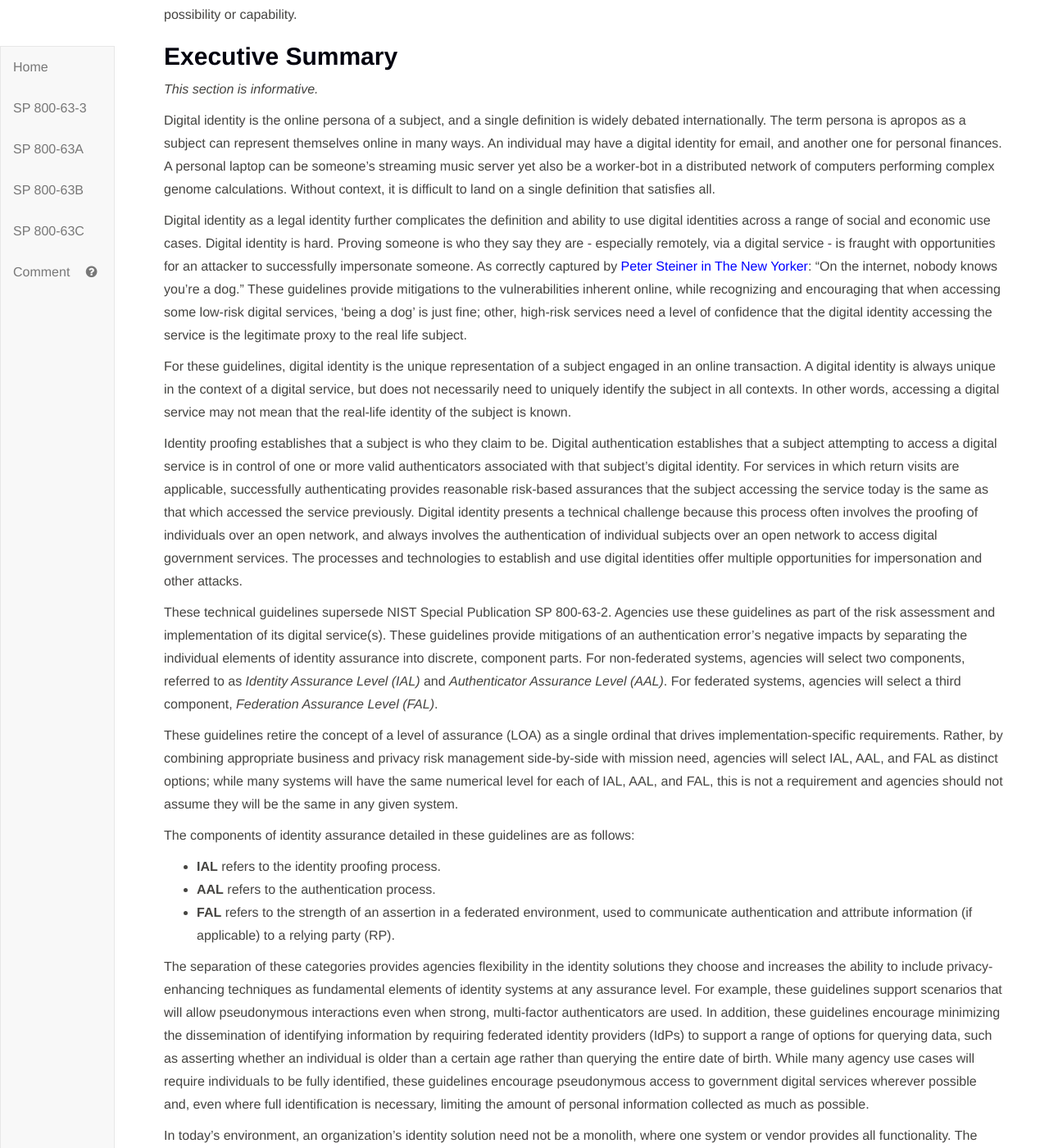
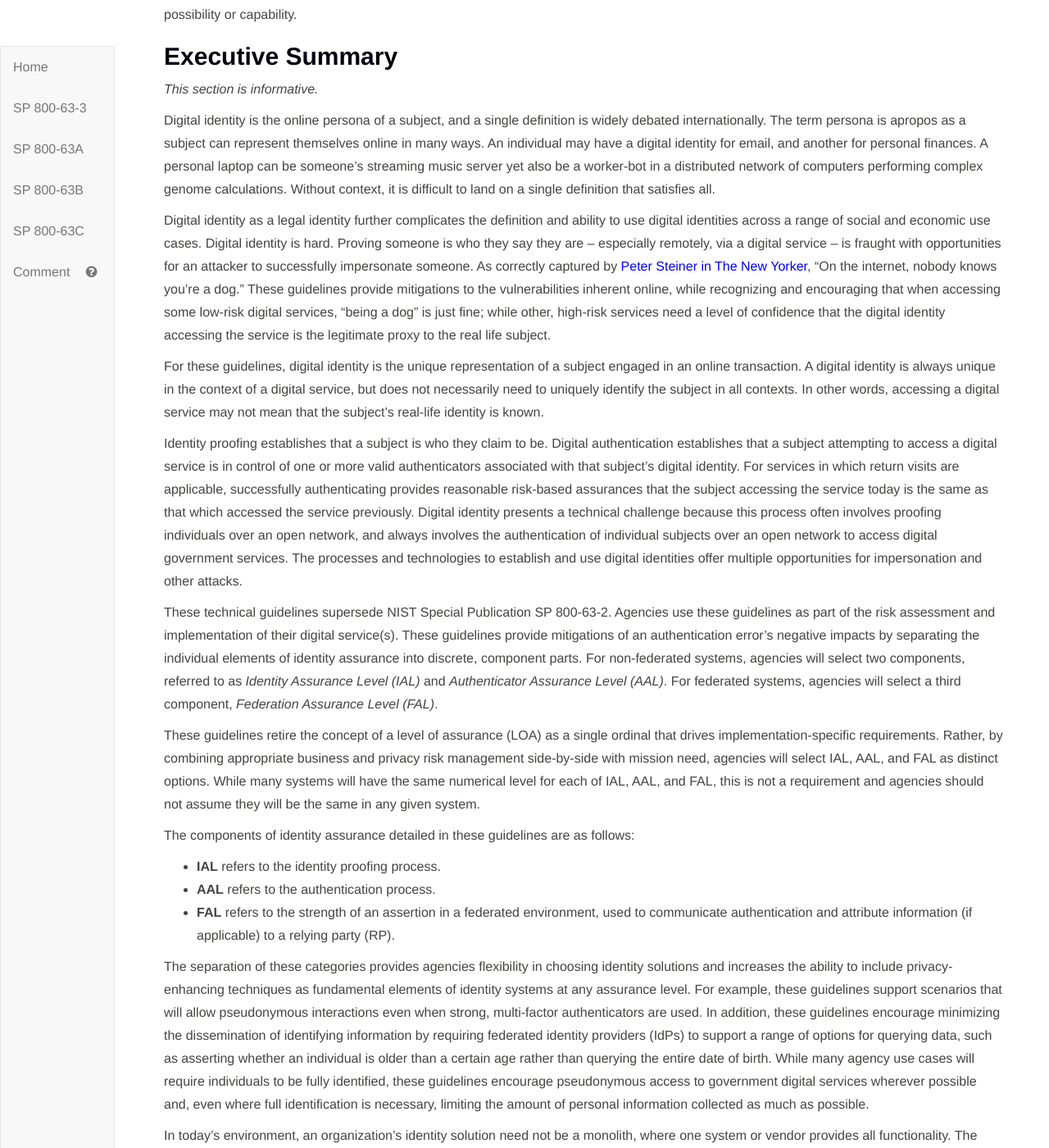
Before and after one commit to usnistgov/800-63-3, a Jekyll site: the page built from sp800-63-3/cover.md, in a window 1280 px wide and 1400 px high, scrolled down 3262 px. Shown: the whole window at 82% size. Built offline with Jekyll 4.4.1, drawn with Linux system fonts in a browser that asks for light colours; our own code applies the rules of GitHub Pages for plain Markdown files; some of the changed text lies outside the part shown.

Commit message:
wg'd cover

```diff
--- a/sp800-63-3/cover.md
+++ b/sp800-63-3/cover.md
@@ -101,7 +101,7 @@
 
 The Information Technology Laboratory (ITL) at the National Institute of
 Standards and Technology (NIST) promotes the U.S. economy and public
-welfare by providing technical leadership for the Nation's measurement
+welfare by providing technical leadership for the nation's measurement
 and standards infrastructure. ITL develops tests, test methods,
 reference data, proof of concept implementations, and technical analyses
 to advance the development and productive use of information technology.
@@ -168,17 +168,17 @@
 
 _This section is informative._
 
-Digital identity is the online persona of a subject, and a single definition is widely debated internationally. The term persona is apropos as a subject can represent themselves online in many ways. An individual may have a digital identity for email, and another one for personal finances. A personal laptop can be someone's streaming music server yet also be a worker-bot in a distributed network of computers performing complex genome calculations. Without context, it is difficult to land on a single definition that satisfies all.
+Digital identity is the online persona of a subject, and a single definition is widely debated internationally. The term persona is apropos as a subject can represent themselves online in many ways. An individual may have a digital identity for email, and another for personal finances. A personal laptop can be someone's streaming music server yet also be a worker-bot in a distributed network of computers performing complex genome calculations. Without context, it is difficult to land on a single definition that satisfies all.
 
-Digital identity as a legal identity further complicates the definition and ability to use digital identities across a range of social and economic use cases. Digital identity is hard. Proving someone is who they say they are - especially remotely, via a digital service - is fraught with opportunities for an attacker to successfully impersonate someone. As correctly captured by [Peter Steiner in The New Yorker](#steiner): "On the internet, nobody knows you're a dog." These guidelines provide mitigations to the vulnerabilities inherent online, while recognizing and encouraging that when accessing some low-risk digital services, 'being a dog' is just fine;  other, high-risk services need a level of confidence that the digital identity accessing the service is the legitimate proxy to the real life subject.
+Digital identity as a legal identity further complicates the definition and ability to use digital identities across a range of social and economic use cases. Digital identity is hard. Proving someone is who they say they are – especially remotely, via a digital service – is fraught with opportunities for an attacker to successfully impersonate someone. As correctly captured by [Peter Steiner in The New Yorker](#steiner), "On the internet, nobody knows you're a dog." These guidelines provide mitigations to the vulnerabilities inherent online, while recognizing and encouraging that when accessing some low-risk digital services, "being a dog" is just fine; while other, high-risk services need a level of confidence that the digital identity accessing the service is the legitimate proxy to the real life subject.
 
-For these guidelines, digital identity is the unique representation of a subject engaged in an online transaction. A digital identity is always unique in the context of a digital service, but does not necessarily need to uniquely identify the subject in all contexts. In other words, accessing a digital service may not mean that the real-life identity of the subject is known.
+For these guidelines, digital identity is the unique representation of a subject engaged in an online transaction. A digital identity is always unique in the context of a digital service, but does not necessarily need to uniquely identify the subject in all contexts. In other words, accessing a digital service may not mean that the subject's real-life identity is known.
 
-Identity proofing establishes that a subject is who they claim to be. Digital authentication establishes that a subject attempting to access a digital service is in control of one or more valid authenticators associated with that subject's digital identity. For services in which return visits are applicable, successfully authenticating provides reasonable risk-based assurances that the subject accessing the service today is the same as that which accessed the service previously. Digital identity presents a technical challenge because this process often involves the proofing of individuals over an open network, and always involves the authentication of individual subjects over an open network to access digital government services. The processes and technologies to establish and use digital identities offer multiple opportunities for impersonation and other attacks.
+Identity proofing establishes that a subject is who they claim to be. Digital authentication establishes that a subject attempting to access a digital service is in control of one or more valid authenticators associated with that subject's digital identity. For services in which return visits are applicable, successfully authenticating provides reasonable risk-based assurances that the subject accessing the service today is the same as that which accessed the service previously. Digital identity presents a technical challenge because this process often involves proofing individuals over an open network, and always involves the authentication of individual subjects over an open network to access digital government services. The processes and technologies to establish and use digital identities offer multiple opportunities for impersonation and other attacks.
 
-These technical guidelines supersede NIST Special Publication SP 800-63-2. Agencies use these guidelines as part of the risk assessment and implementation of its digital service(s). These guidelines provide mitigations of an authentication error's negative impacts by separating the individual elements of identity assurance into discrete, component parts. For non-federated systems, agencies will select two components, referred to as *Identity Assurance Level (IAL)* and *Authenticator Assurance Level (AAL)*. For federated systems, agencies will select a third component, *Federation Assurance Level (FAL)*.
+These technical guidelines supersede NIST Special Publication SP 800-63-2. Agencies use these guidelines as part of the risk assessment and implementation of their digital service(s). These guidelines provide mitigations of an authentication error's negative impacts by separating the individual elements of identity assurance into discrete, component parts. For non-federated systems, agencies will select two components, referred to as *Identity Assurance Level (IAL)* and *Authenticator Assurance Level (AAL)*. For federated systems, agencies will select a third component, *Federation Assurance Level (FAL)*.
 
-These guidelines retire the concept of a level of assurance (LOA) as a single ordinal that drives implementation-specific requirements. Rather, by combining appropriate business and privacy risk management side-by-side with mission need, agencies will select IAL, AAL, and FAL as distinct options; while many systems will have the same numerical level for each of IAL, AAL, and FAL, this is not a requirement and agencies should not assume they will be the same in any given system.
+These guidelines retire the concept of a level of assurance (LOA) as a single ordinal that drives implementation-specific requirements. Rather, by combining appropriate business and privacy risk management side-by-side with mission need, agencies will select IAL, AAL, and FAL as distinct options. While many systems will have the same numerical level for each of IAL, AAL, and FAL, this is not a requirement and agencies should not assume they will be the same in any given system.
 
 The components of identity assurance detailed in these guidelines are as follows:
 
@@ -186,13 +186,13 @@
 * **AAL** refers to the authentication process.
 * **FAL** refers to the strength of an assertion in a federated environment, used to communicate authentication and attribute information (if applicable) to a relying party (RP).
 
-The separation of these categories provides agencies flexibility in the identity solutions they choose and increases the ability to include privacy-enhancing techniques as fundamental elements of identity systems at any assurance level. For example, these guidelines support scenarios that will allow pseudonymous interactions even when strong, multi-factor authenticators are used. In addition, these guidelines encourage minimizing the dissemination of identifying information by requiring federated identity providers (IdPs) to support a range of options for querying data, such as asserting whether an individual is older than a certain age rather than querying the entire date of birth. While many agency use cases will require individuals to be fully identified, these guidelines encourage pseudonymous access to government digital services wherever possible and, even where full identification is necessary, limiting the amount of personal information collected as much as possible.
+The separation of these categories provides agencies flexibility in choosing identity solutions and increases the ability to include privacy-enhancing techniques as fundamental elements of identity systems at any assurance level. For example, these guidelines support scenarios that will allow pseudonymous interactions even when strong, multi-factor authenticators are used. In addition, these guidelines encourage minimizing the dissemination of identifying information by requiring federated identity providers (IdPs) to support a range of options for querying data, such as asserting whether an individual is older than a certain age rather than querying the entire date of birth. While many agency use cases will require individuals to be fully identified, these guidelines encourage pseudonymous access to government digital services wherever possible and, even where full identification is necessary, limiting the amount of personal information collected as much as possible.
 
-In today's environment, an organization's identity solution need not be a monolith, where one system or vendor provides all functionality. The market for identity services is componentized, allowing organizations and agencies to employ standards-based, pluggable identity solutions based on mission need. As such, SP 800-63 has been split into a suite of documents. RPs are required to use SP 800-63, however the remaining volumes may be used independently or in an integrated fashion depending on the component service(s) an agency requires.
+In today's environment, an organization's identity solution need not be a monolith, where one system or vendor provides all functionality. The market for identity services is componentized, allowing organizations and agencies to employ standards-based, pluggable identity solutions based on mission need. As such, SP 800-63 has been split into a suite of documents. The suite as a whole is referred to as "the guidelines," with the individual documents referred to as "volumes." RPs are required to use SP 800-63; the remaining volumes may be used independently or in an integrated fashion, depending on the component service(s) an agency requires.
 
-Each document has adopted verbs that are internationally recognized in standards organizations as normative and requirements-based. When used in a normative statement in this publication, they are CAPITALIZED for ease of identification. For example, the use of SHALL is used to denote a mandatory requirement, while the use of SHOULD refers to a technique, technology, or process that is recommended but not mandatory. For more details on the definitions of these terms see the [Requirements Notation and Conventions](#notation) at the beginning of each document.
+Each volume has adopted verbs that are internationally recognized in standards organizations as normative and requirements-based. When used in a normative statement in these guidelines, they are CAPITALIZED for ease of identification. For example, SHALL is used to denote a mandatory requirement, while SHOULD refers to a technique, technology, or process that is recommended but not mandatory. For more details on the definitions of these terms see the [Requirements Notation and Conventions](#notation) at the beginning of each document.
 
-These documents may inform - but do not restrict or constrain - the development or use of standards for application outside the federal government, such as e-commerce transactions.
+These documents may inform – but do not restrict or constrain - the development or use of standards for application outside the federal government, such as e-commerce transactions.
 
 These guidelines are organized as follows:
 
@@ -204,18 +204,18 @@
 
 NIST SP 800-63-A addresses how applicants can prove their identities and become enrolled as valid subscribers within an identity system. It provides requirements by which applicants can both proof and enroll at one of three different levels of risk mitigation in both remote and physically-present scenarios. _SP 800-63A contains both normative and informative material._
 
-SP 800-63A sets requirements to achieve a given IAL. The three IALs reflect the options agencies may select based on their risk profile and the potential harm caused by an attacker making a successful false claim of an identity. The IALs are as follows:
+SP 800-63A sets requirements to achieve a given IAL. The three IALs reflect the options agencies may select from based on their risk profile and the potential harm caused by an attacker making a successful false claim of an identity. The IALs are as follows:
 
 **IAL1** - There is no requirement to link the applicant to a specific real-life identity. Any attributes provided in conjunction with the authentication process are self-asserted or should be treated as such (including attributes a Credential Service Provider, or CSP, asserts to an RP).
 
-**IAL2** - Evidence supports the real-world existence of the claimed identity and verifies that the applicant is appropriately associated with this real-world identity. IAL2 introduces the need for either remote or physically-present identity proofing. Attributes can be asserted by Credential Service Providers (CSPs) to RPs in support of pseudonymous identity with verified attributes.
+**IAL2** - Evidence supports the real-world existence of the claimed identity and verifies that the applicant is appropriately associated with this real-world identity. IAL2 introduces the need for either remote or physically-present identity proofing. Attributes can be asserted by CSPs to RPs in support of pseudonymous identity with verified attributes.
 
 **IAL3** - Physical presence is required for identity proofing. Identifying attributes must be verified by an authorized and trained representative of the CSP. As with IAL2, attributes can be asserted by CSPs to RPs in support of pseudonymous identity with verified attributes.
 
 
 [**SP 800-63B Authentication and Lifecycle Management**](sp800-63b.html)
 
-For services in which return visits are applicable, a successful authentication provides reasonable risk-based assurances that the subscriber accessing the service today is the same as that which accessed the service previously. The robustness of this confidence is described by a categorization known as the AAL. NIST SP 800-63B addresses how an individual can securely authenticate to a CSP to access a digital service or set of digital services. _SP 800-63B contains both normative and informative material._
+For services in which return visits are applicable, a successful authentication provides reasonable risk-based assurances that the subscriber accessing the service today is the same as that which accessed the service previously. The robustness of this confidence is described by an AAL categorization. NIST SP 800-63B addresses how an individual can securely authenticate to a CSP to access a digital service or set of digital services. _SP 800-63B contains both normative and informative material._
 
 The three AALs define the subsets of options agencies can select based on their risk profile and the potential harm caused by an attacker taking control of an authenticator and accessing agencies' systems. The AALs are as follows:
 
```
Also changed, not shown: other parts of sp800-63-3/cover.md (+6 -6 lines).
